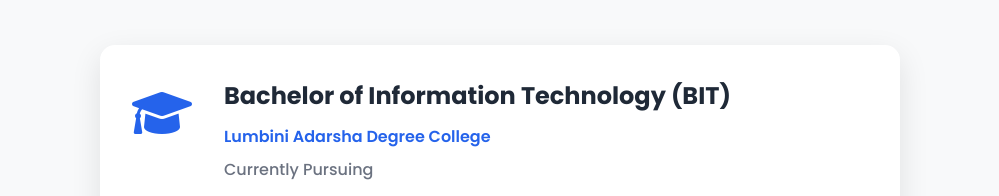
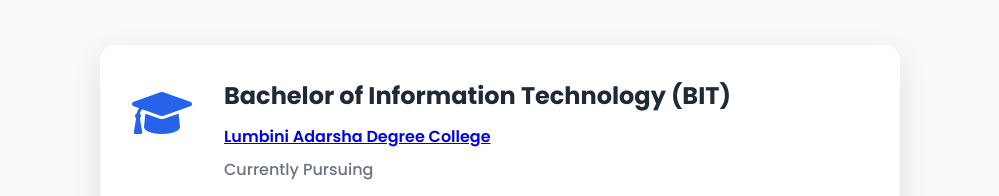
Before and after one commit to Pradip-kafle/my-first-portfolio, a plain HTML site: page index.html in a window 1280 px wide. Shown: the part 1663-1859 px from the top of the page, without its empty margins (140-1139 px from the left). Drawn offline with Linux system fonts and the light colour scheme.

Commit message:
Update index.html

```diff
--- a/index.html
+++ b/index.html
@@ -97,7 +97,7 @@
                     </div>
                     <div class="education-details">
                         <h3>Bachelor of Information Technology (BIT)</h3>
-                        <h4>Lumbini Adarsha Degree College</h4>
+                        <h4><a href="https://www.lumbiniadarsha.edu.np/" target="_blank" class="college-link">Lumbini Adarsha Degree College</a></h4>
                         <p class="education-period">Currently Pursuing</p>
                         <p class="education-description">
                             Studying Information Technology with focus on programming,
```
